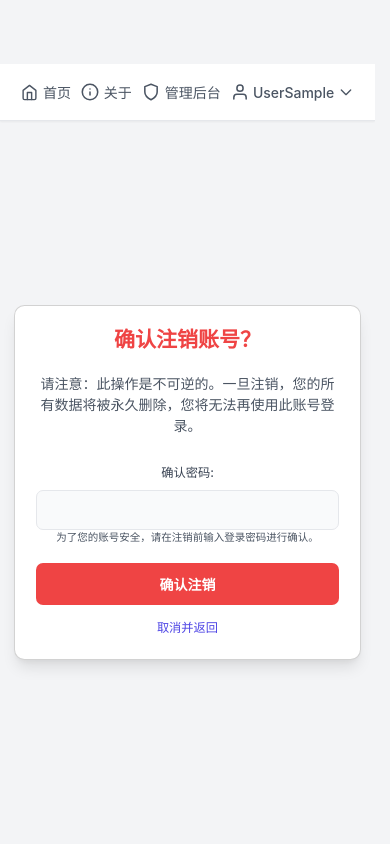
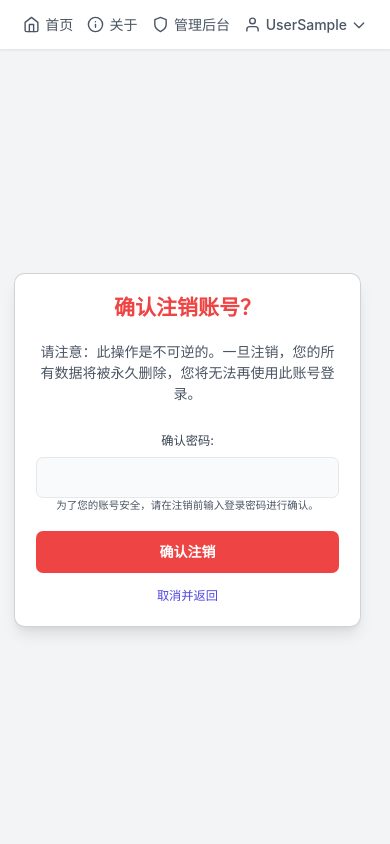
Before and after one commit to RTFOX2600/MentalHealthProject, a Django app: page /accounts/delete_account/ in a window 390 px wide. Run offline with Django 5.2, Linux system fonts and the light colour scheme; the visitor is signed in with stand-in values (Sample User, id 1); some libraries are stand-ins or nearby versions.

Commit message:
优化移动端 CSS

```diff
--- a/static/css/base.css
+++ b/static/css/base.css
@@ -203,6 +203,10 @@ form li {
 
 /* 全局响应式微调 */
 @media (max-width: 640px) {
+    body {
+        padding-top: 56px; /* 适配移动端较矮的固定导航栏 */
+    }
+
     html {
         font-size: 14px;
     }
--- a/static/css/navbar.css
+++ b/static/css/navbar.css
@@ -140,10 +140,13 @@
 /* 导航栏响应式 */
 @media (max-width: 640px) {
     .navbar {
-        padding: 0.75rem 1rem;
-        flex-direction: column;
-        gap: 1rem;
-        position: static;
+        position: fixed !important; /* 强制保持固定定位 */
+        top: 0 !important;          /* 强制置顶，消除间隙 */
+        left: 0 !important;
+        right: 0 !important;
+        padding: 0.5rem 1rem;
+        justify-content: center;
+        margin-top: 0 !important;    /* 消除任何可能的边距 */
     }
 
     .navbar-brand {
@@ -151,7 +154,7 @@
     }
 
     .nav-links {
-        gap: 0.75rem;
+        gap: 1rem;
         flex-wrap: wrap;
         justify-content: center;
     }
```
